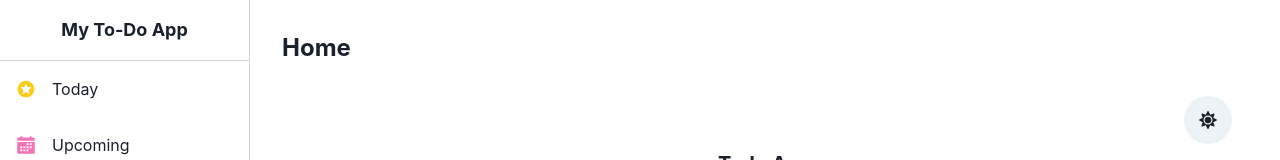
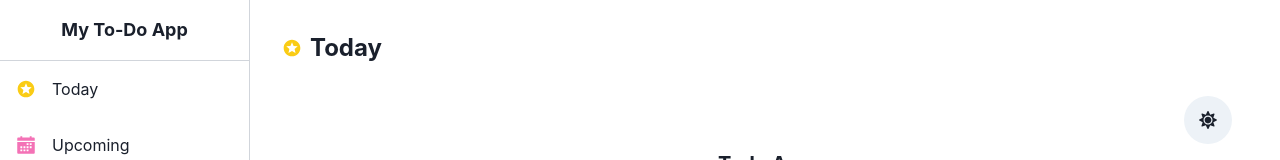
Before and after one commit to janlebar/sideeffects, a Next.js app: page / in a window 1280 px wide. Shown: the top 160 px of the page. Built offline with nearby package versions, Linux system fonts and the light colour scheme.

Commit message:
ui change

```diff
--- a/app/page.tsx
+++ b/app/page.tsx
@@ -20,28 +20,38 @@ const MenuItem: React.FC<MenuItemProps> = ({
     className="flex items-center p-4 hover:bg-gray-200 cursor-pointer"
     onClick={onClick}
   >
-    {/* Add className only to the Icon */}
     <Icon className={`text-xl mr-4 ${className || ""}`} />
     <span>{label}</span>
   </div>
 );
 
 const TodoApp = () => {
-  const [activeSection, setActiveSection] = useState<string | React.ReactNode>(
-    "Home"
-  );
+  const [activeSection, setActiveSection] = useState<string>("Today");
 
-  // Separate todo states for each section
-  const [homeTodos, setHomeTodos] = useState([]);
+  const [todayTodos, setTodayTodos] = useState([]);
+  const [upcomingTodos, setUpcomingTodos] = useState([]);
+  const [anytimeTodos, setAnytimeTodos] = useState([]);
   const [workTodos, setWorkTodos] = useState([]);
   const [groceryTodos, setGroceryTodos] = useState([]);
   const [hobbyTodos, setHobbyTodos] = useState([]);
 
-  // Function to get the current section's todos and setTodos functions
+  const sectionIcons: Record<string, React.ReactNode> = {
+    Today: <MdStars className="text-yellow-400 text-xl mr-2" />,
+    Upcoming: <IoCalendarSharp className="text-pink-400 text-xl mr-2" />,
+    Anytime: <FaLayerGroup className="text-green-400 text-xl mr-2" />,
+    Work: <MdOutlineWork className="text-blue-400 text-xl mr-2" />,
+    Groceries: <MdLocalGroceryStore className="text-orange-400 text-xl mr-2" />,
+    Hobbies: <RxHobbyKnife className="text-purple-400 text-xl mr-2" />,
+  };
+
   const getSectionProps = () => {
     switch (activeSection) {
-      case "Home":
-        return { todos: homeTodos, setTodos: setHomeTodos };
+      case "Today":
+        return { todos: todayTodos, setTodos: setTodayTodos };
+      case "Upcoming":
+        return { todos: upcomingTodos, setTodos: setUpcomingTodos };
+      case "Anytime":
+        return { todos: anytimeTodos, setTodos: setAnytimeTodos };
       case "Work":
         return { todos: workTodos, setTodos: setWorkTodos };
       case "Groceries":
@@ -58,7 +68,7 @@ const TodoApp = () => {
   return (
     <div className="h-screen">
       <Grid templateColumns="250px 1fr" h="100%">
-        {/* Static Menu */}
+        {/* Sidebar */}
         <GridItem className="border-r border-gray-300">
           <div className="h-full flex flex-col">
             <div className="text-center p-4 border-b border-gray-300 font-bold text-lg">
@@ -69,40 +79,19 @@ const TodoApp = () => {
                 className="text-yellow-400"
                 icon={MdStars}
                 label="Today"
-                onClick={() =>
-                  setActiveSection(
-                    <span className="flex items-center">
-                      <MdStars className="text-yellow-400 text-xl mr-2" />
-                      Today
-                    </span>
-                  )
-                }
+                onClick={() => setActiveSection("Today")}
               />
               <MenuItem
                 className="text-pink-400"
                 icon={IoCalendarSharp}
                 label="Upcoming"
-                onClick={() =>
-                  setActiveSection(
-                    <span className="flex items-center">
-                      <IoCalendarSharp className="text-pink-400 text-xl mr-2" />
-                      Upcoming
-                    </span>
-                  )
-                }
+                onClick={() => setActiveSection("Upcoming")}
               />
               <MenuItem
                 className="text-green-400"
                 icon={FaLayerGroup}
                 label="Anytime"
-                onClick={() =>
-                  setActiveSection(
-                    <span className="flex items-center">
-                      <FaLayerGroup className="text-green-400 text-xl mr-2" />
-                      Anytime
-                    </span>
-                  )
-                }
+                onClick={() => setActiveSection("Anytime")}
               />
               <MenuItem
                 icon={MdOutlineWork}
@@ -123,11 +112,12 @@ const TodoApp = () => {
           </div>
         </GridItem>
 
-        {/* Main Content */}
+        {/* Main Section */}
         <GridItem>
           <div className="p-8">
-            <h1 className="text-2xl font-bold mb-4">{activeSection}</h1>
-            {/* Render the corresponding MainComponent with the section's todos */}
+            <h1 className="text-2xl font-bold mb-4 flex items-center">
+              {sectionIcons[activeSection] || null} {activeSection}
+            </h1>
             <MainComponent todos={todos} setTodos={setTodos} />
           </div>
         </GridItem>
```
